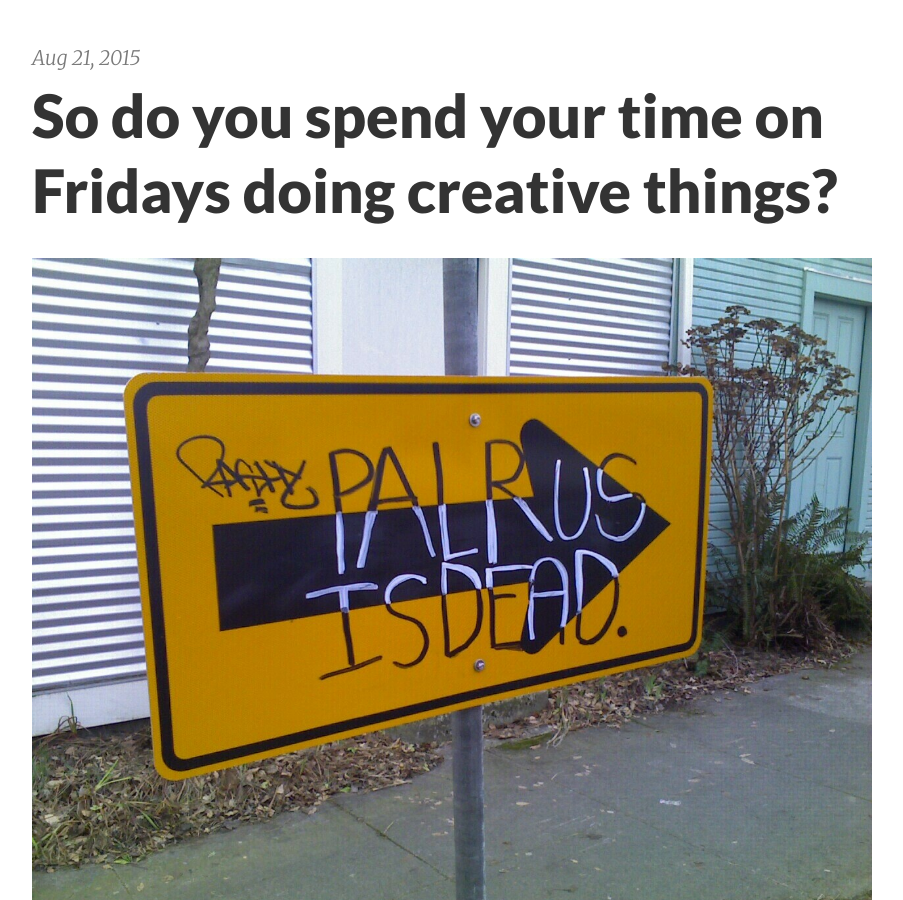
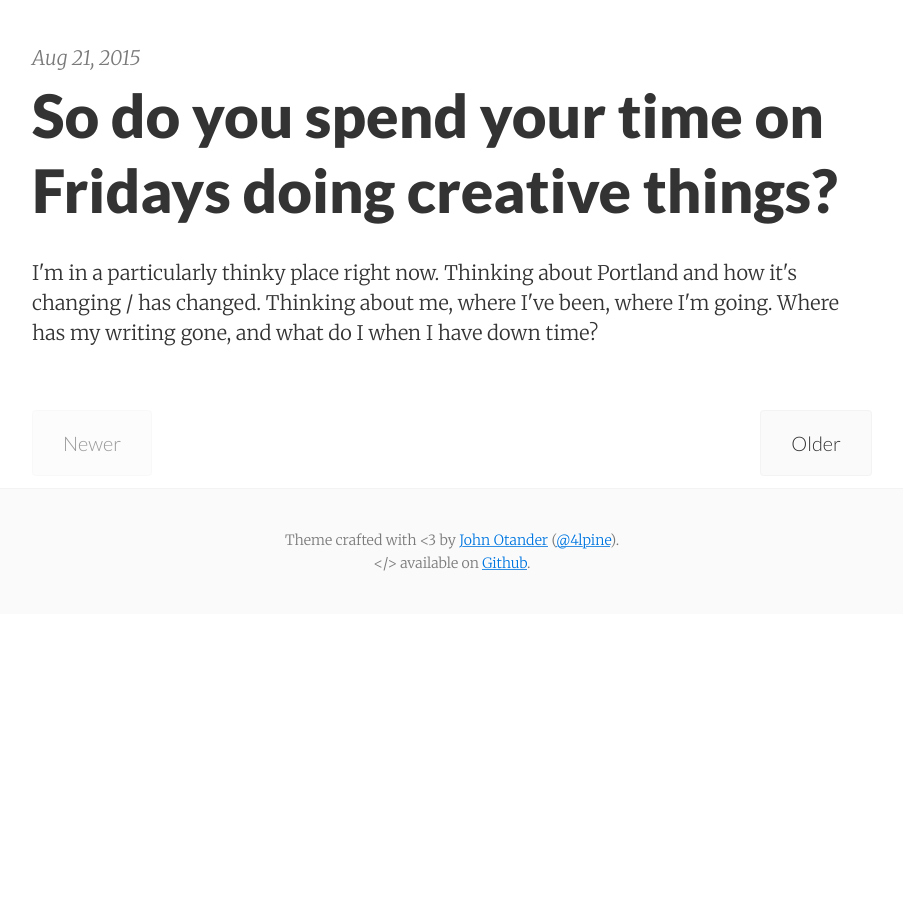
Before and after one commit to jwithington/jwithington.github.io, a Jekyll site: the page built from index.html, in a window 1280 px wide and 900 px high, scrolled down 1072 px. Shown: the whole window, without its empty margins (188-1091 px from the left). Built offline with Jekyll 4.4.1, drawn with Linux system fonts in a browser that asks for light colours; the list of posts is cut into pages by our own code; after the commit the page ends 1686 px from its top, so only the background shows below that.

Commit message:
change excerpt on older post

```diff
--- a/_posts/2015-08-21-so-do-you-spend-your-time-on-fridays-doing-creative-things.markdown
+++ b/_posts/2015-08-21-so-do-you-spend-your-time-on-fridays-doing-creative-things.markdown
@@ -2,6 +2,7 @@
 layout: post
 title: So do you spend your time on Fridays doing creative things?
 date: '2015-08-21 21:57:27'
+excerpt: I'm in a particularly thinky place right now. Thinking about Portland and how it's changing / has changed. Thinking about me, where I've been, where I'm going.  Where has my writing gone, and what do I when I have down time?
 ---
 
 ![paulrus is dead](/images/paulrus.jpg)
```
